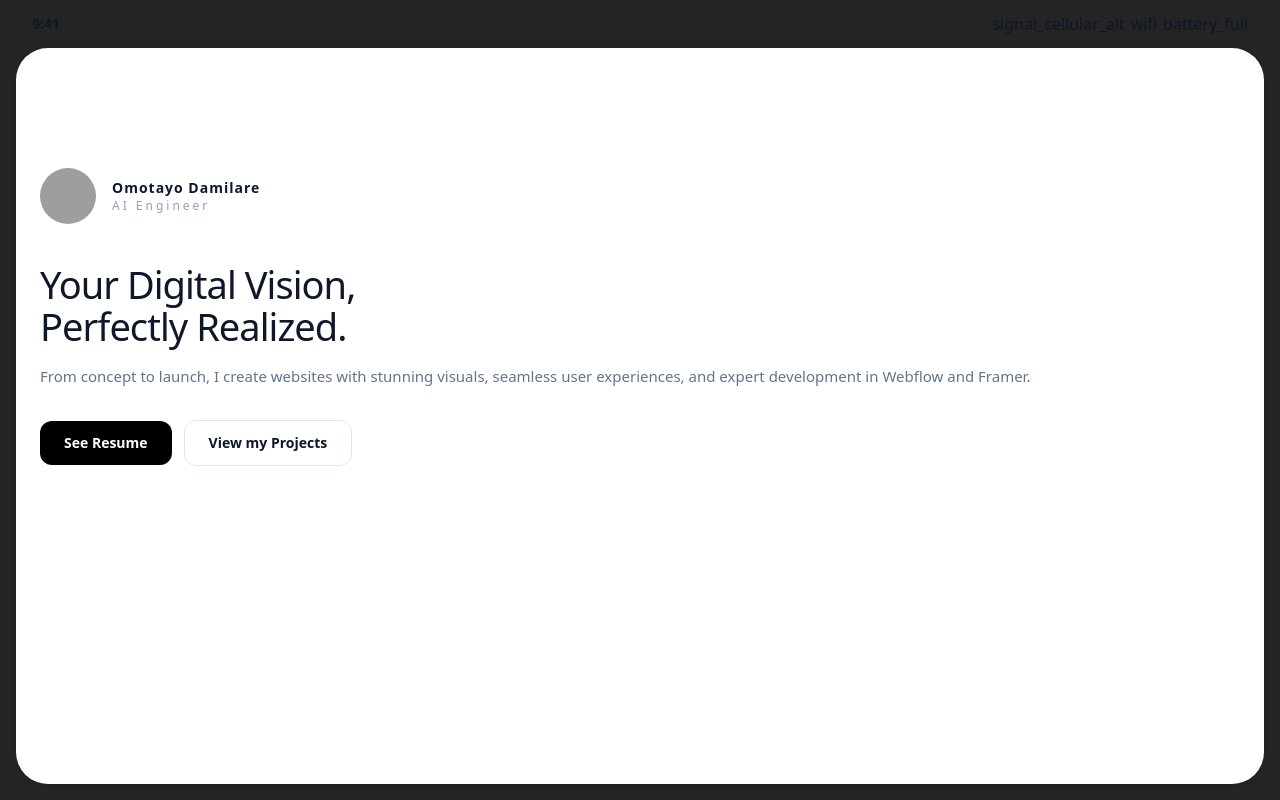
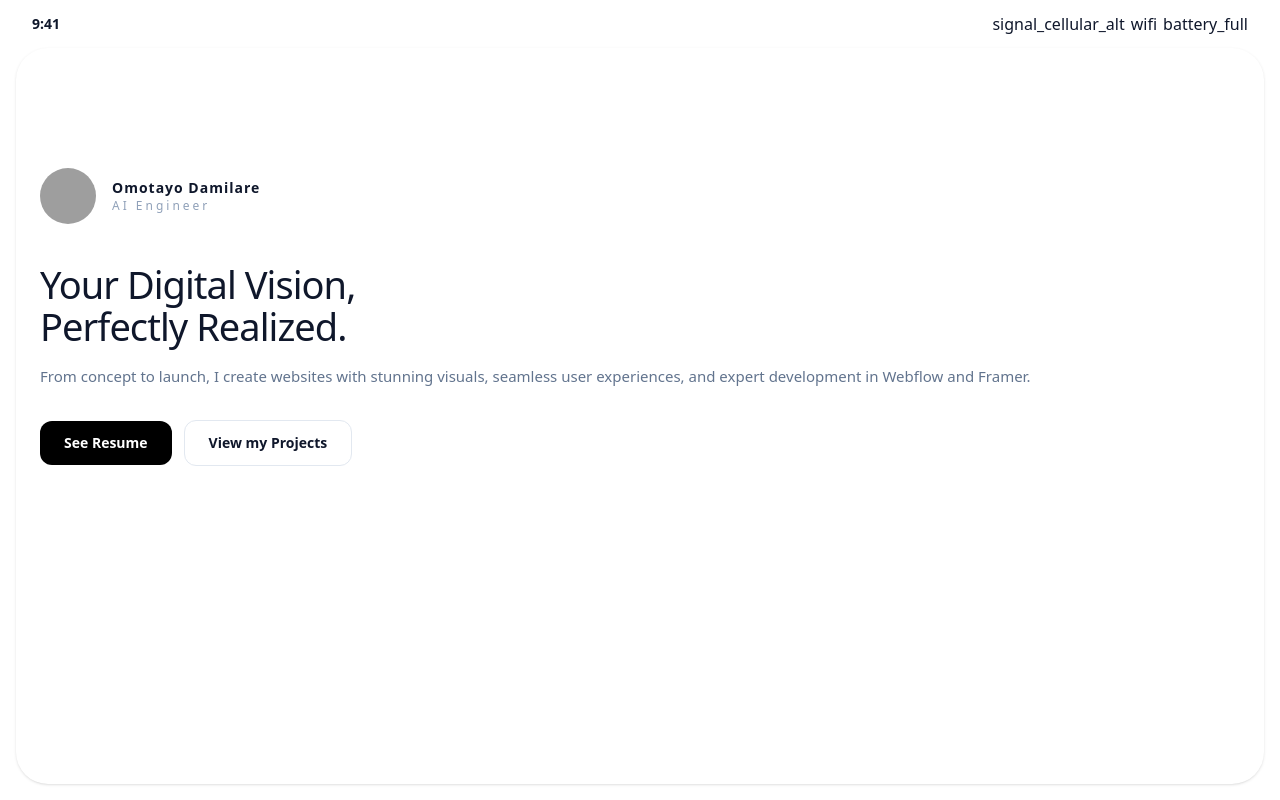
Before and after one commit to Dahmie87/portfolioIn3d, a React (Vite) app: page / in a window 1280 px wide. Built offline with nearby package versions, Linux system fonts and the light colour scheme; grey boxes are pictures that could not be loaded.

Commit message:
updtae index css

```diff
--- a/src/index.css
+++ b/src/index.css
@@ -5,7 +5,7 @@
 
   color-scheme: light dark;
   color: rgba(255, 255, 255, 0.87);
-  background-color: #242424;
+  background-color:#fff;
 
   font-synthesis: none;
   text-rendering: optimizeLegibility;
```
